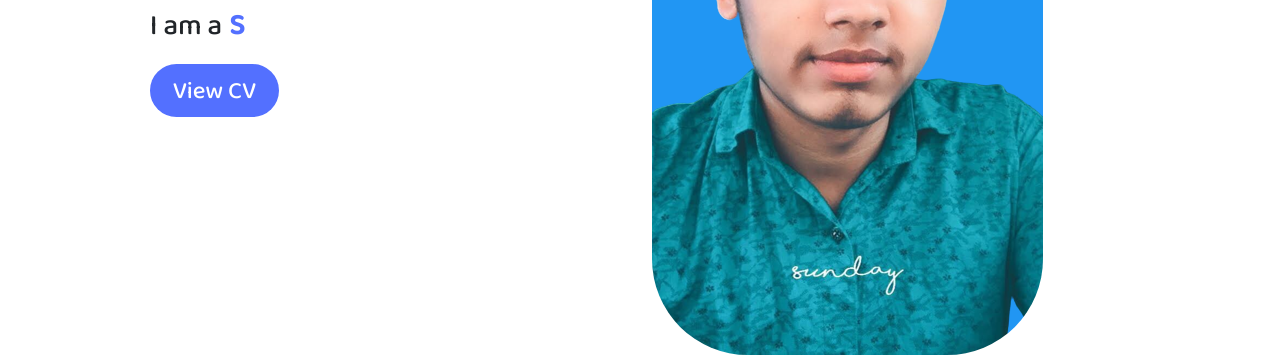
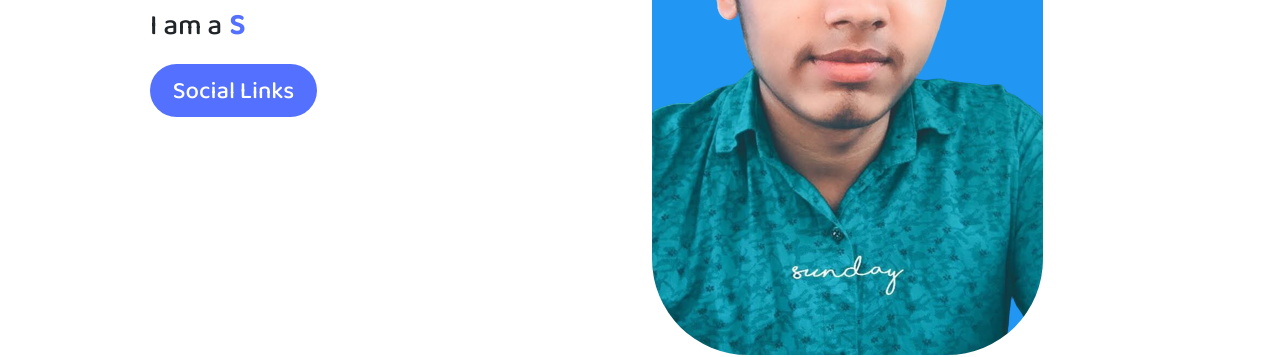
Before and after one commit to prajapatiroshan2002/Roshan_Portfolio, a plain HTML site: page index.html in a window 1280 px wide. Shown: the part 448-805 px from the top of the page. Drawn offline with nearby package versions, Linux system fonts and the light colour scheme.

Commit message:
Update index.html

```diff
--- a/index.html
+++ b/index.html
@@ -88,7 +88,7 @@
                                 <p id="cursor" class="moving move-text"></p>
                                 </p>
                             </div>
-                            <a href="https://drive.google.com/file/d/12YdUnUl2WH4XzDh5kz588UumZy5c6ZbU/view?usp=sharing"><button class="btn download-btn btn-cv"><span class="download">View CV</span></button></a>
+                            <a href="https://linktr.ee/prajapatiroshan987"><button class="btn download-btn btn-cv"><span class="download">Social Links</span></button></a>
                         </div>
                         <div class="col-lg-6 col-md-4 intro-img">
                             <img class="img-fluid my-img" src="images/my_img.png" alt="">
```
